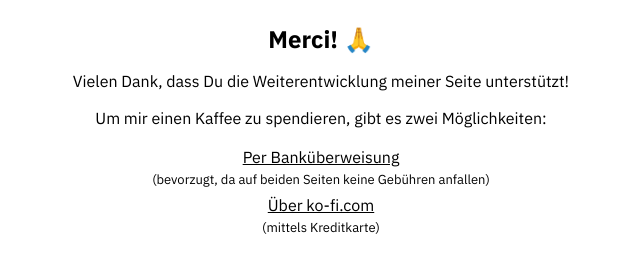
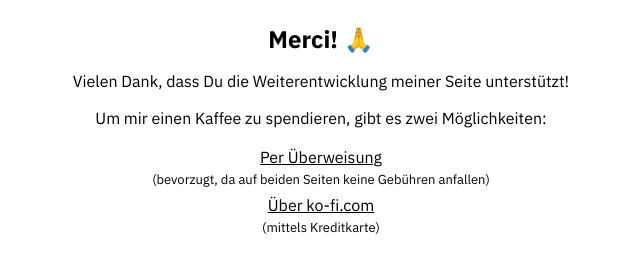
Before and after one commit to rsalzer/simple-qrbill, a plain HTML site: page coffee.html in a window 1280 px wide. Shown: the full height of the page, 319-959 px from the left. Drawn offline with Linux system fonts and the light colour scheme.

Commit message:
correct banküberweisung to überweisung (less intrusive ;-))

```diff
--- a/coffee.html
+++ b/coffee.html
@@ -14,7 +14,7 @@
         <p>
           Um mir einen Kaffee zu spendieren, gibt es zwei Möglichkeiten:
           <ul>
-            <li><a onclick="showPayment()" href="#">Per Banküberweisung</a><br/><span class="small">(bevorzugt, da auf beiden Seiten keine Gebühren anfallen)</span></li>
+            <li><a onclick="showPayment()" href="#">Per Überweisung</a><br/><span class="small">(bevorzugt, da auf beiden Seiten keine Gebühren anfallen)</span></li>
             <li><a href="https://ko-fi.com/P5P11K3KP">Über ko-fi.com</a><br/><span class="small">(mittels Kreditkarte)</small></li>
           </ul>
         </p>
```
